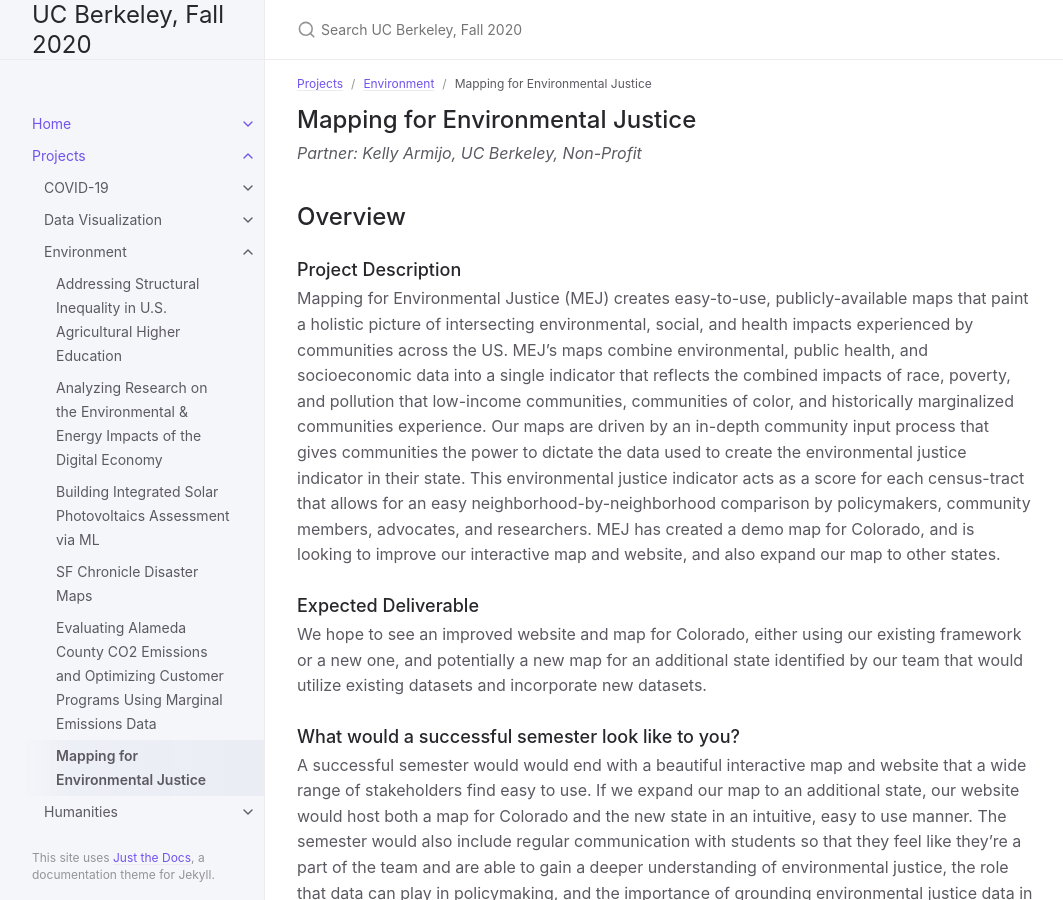
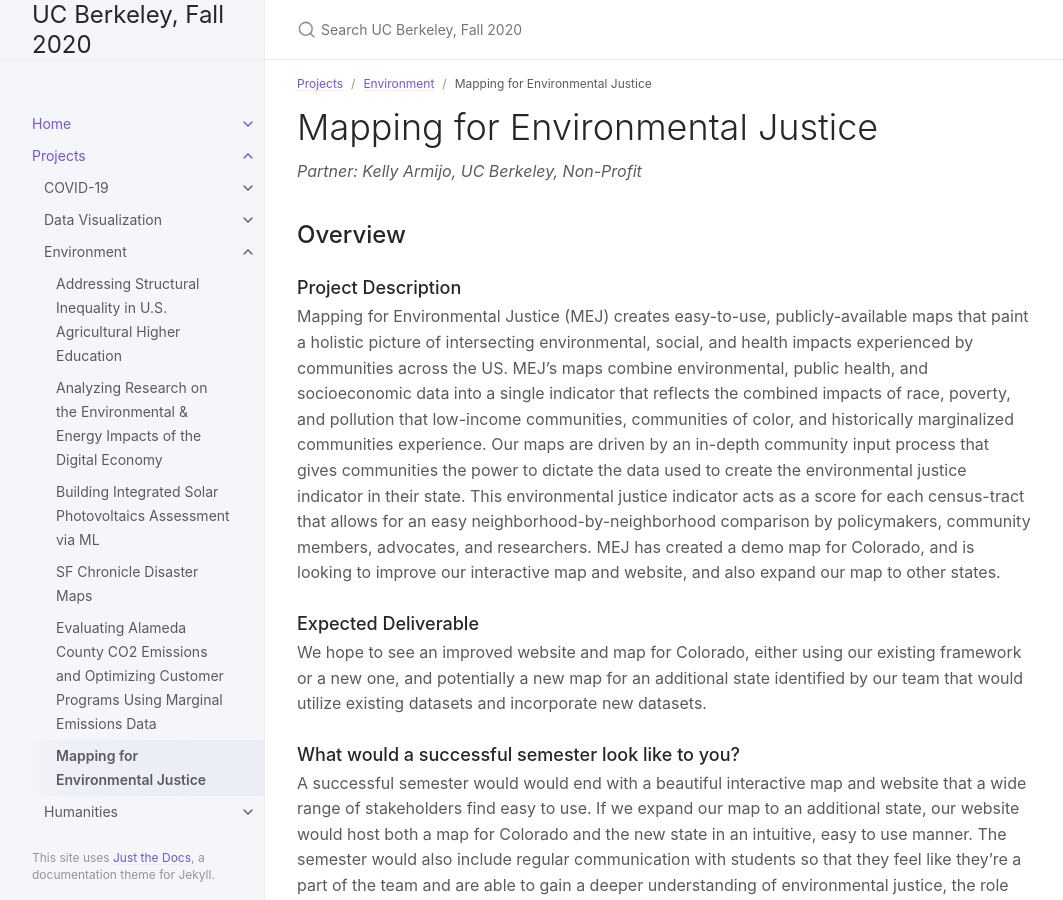
Before and after one commit to DS-Discovery/ds-discovery.github.io, a Jekyll site: the page built from Projects/Environment/Mapping for Environmental Justice.md, in a window 1280 px wide and 900 px high. Shown: the whole window, without its empty margins (107-1170 px from the left). Built offline with Jekyll 4.4.1, drawn with Linux system fonts in a browser that asks for light colours.

```diff
--- a/Projects/Environment/Mapping for Environmental Justice.md
+++ b/Projects/Environment/Mapping for Environmental Justice.md
@@ -6,7 +6,7 @@ grand_parent: Projects
 nav_order: 5
 ---
 
-## Mapping for Environmental Justice
+# Mapping for Environmental Justice
 *Partner: Kelly Armijo, UC Berkeley, Non-Profit*
 
 ## Overview
```
